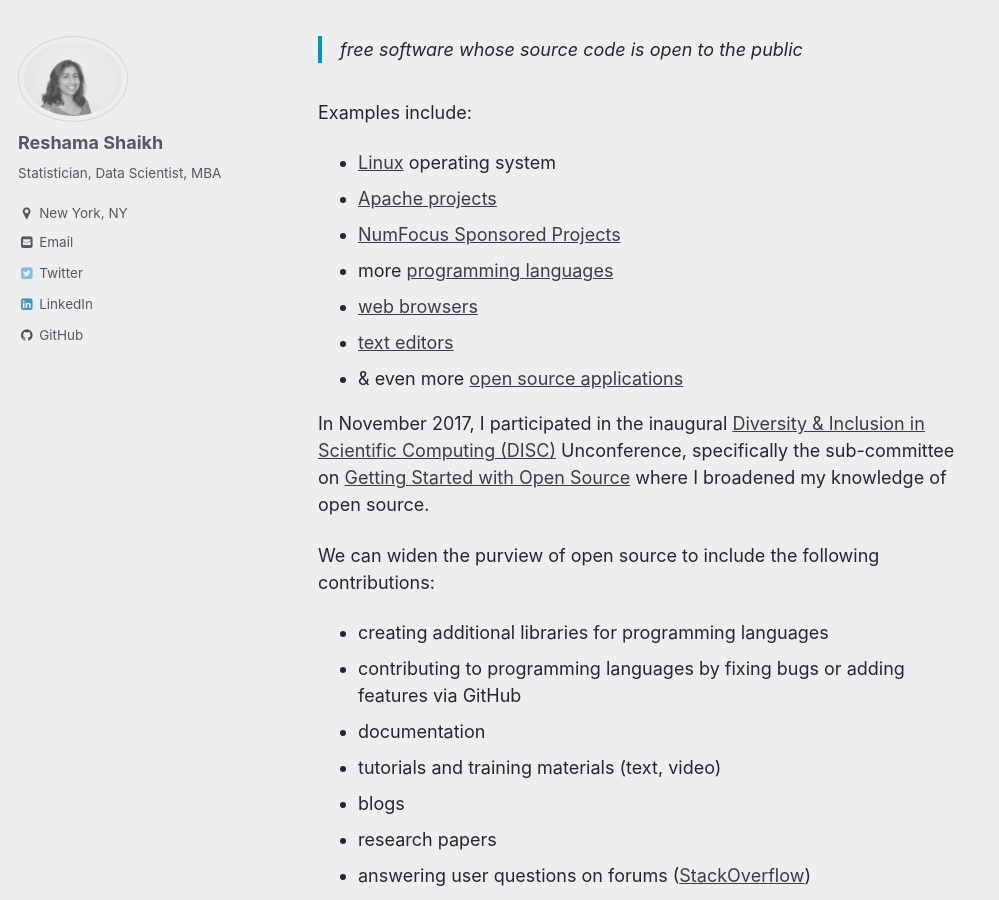
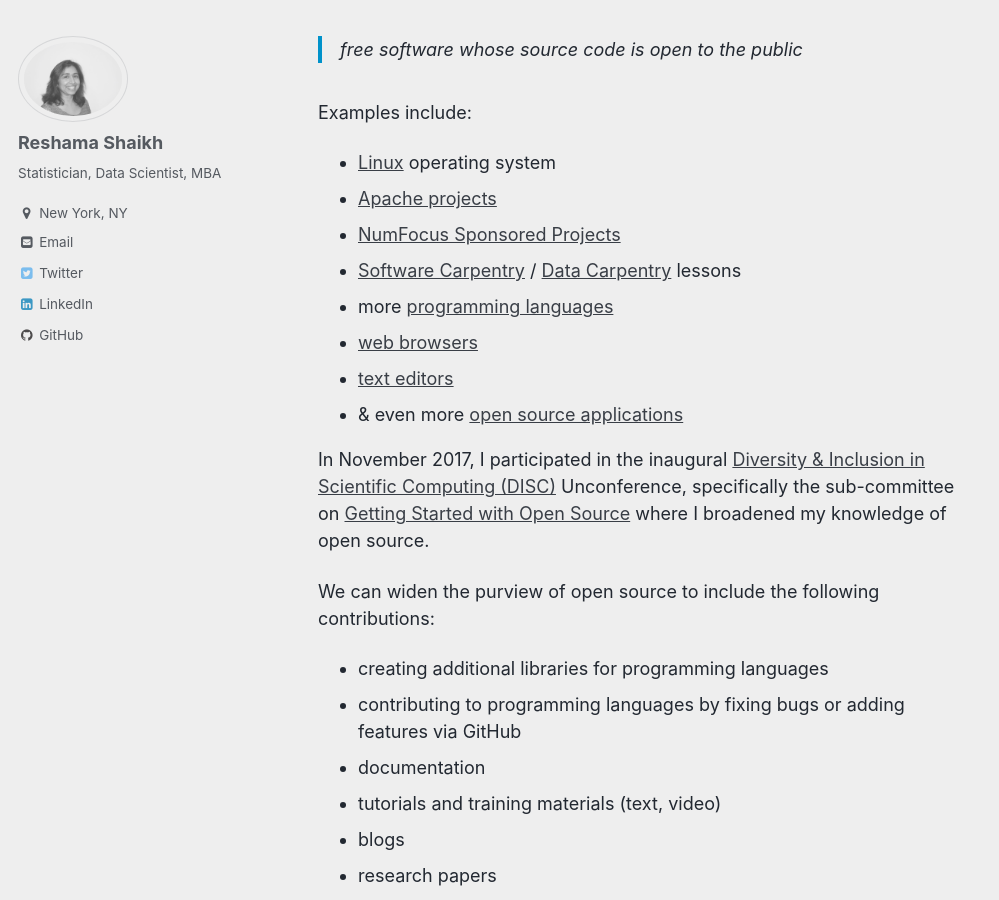
Before and after one commit to reshamas/reshamas.github.io, a Jekyll site: the page built from _posts/2018-04-07-how-i-unknowingly-contributed-to-open-source.md, in a window 1280 px wide and 900 px high, scrolled down 1440 px. Shown: the whole window, without its empty margins (0-999 px from the left). Built offline with Jekyll 4.4.1, drawn with Linux system fonts in a browser that asks for light colours; emoji names are drawn with the system emoji font; comment, search, counter and statistics services are not loaded.

Commit message:
added SC / DC

```diff
--- a/_posts/2018-04-07-how-i-unknowingly-contributed-to-open-source.md
+++ b/_posts/2018-04-07-how-i-unknowingly-contributed-to-open-source.md
@@ -26,6 +26,7 @@
 - [Linux](https://www.linux.org/) operating system
 - [Apache projects](https://projects.apache.org/projects.html?name)
 - [NumFocus Sponsored Projects](https://www.numfocus.org/sponsored-projects)
+- [Software Carpentry](https://software-carpentry.org/lessons/) / [Data Carpentry](http://www.datacarpentry.org/lessons/) lessons
 - more [programming languages](https://github.com/collections/programming-languages)
 - [web browsers](http://www.linuxandubuntu.com/home/best-open-source-web-browsers)
 - [text editors](https://www.slant.co/topics/3418/~open-source-programming-text-editors)
```
